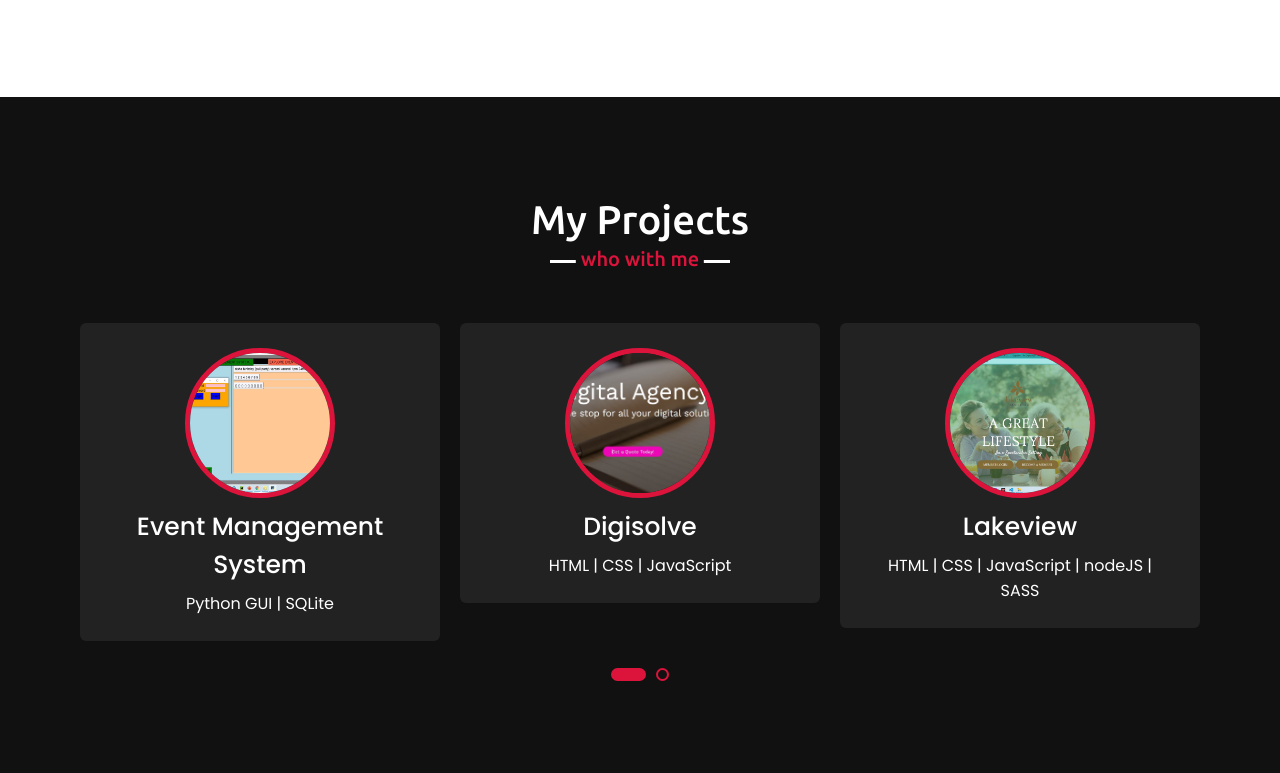
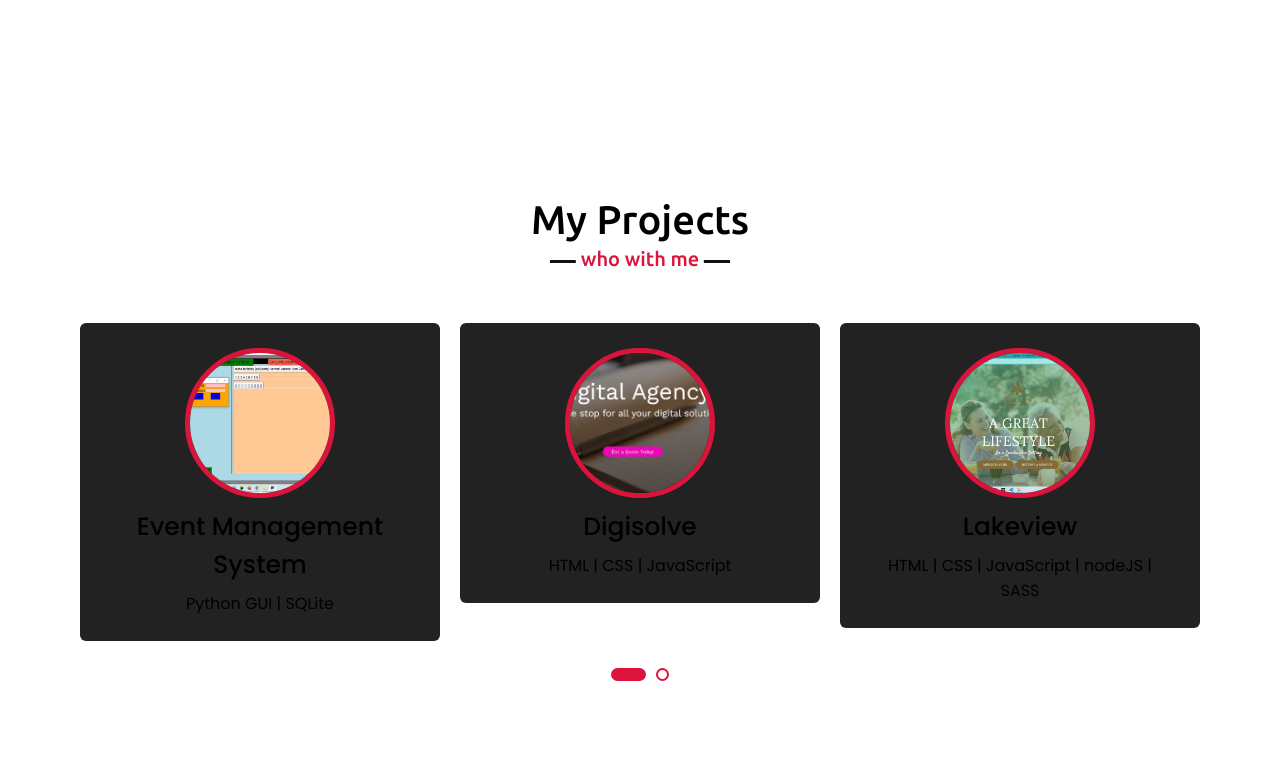
Before and after one commit to Nisharaibxr/portfolio, a plain HTML site: page index.html in a window 1280 px wide. Shown: the part 2667-3440 px from the top of the page. Drawn offline with nearby package versions, Linux system fonts and the light colour scheme.

Commit message:
Update style.css

```diff
--- a/style.css
+++ b/style.css
@@ -258,16 +258,16 @@ section .title::after{
 }
 
 /* services section styling */
-.services, .teams{
+.services, .project{
     color:#fff;
     background: #111;
 }
 .services .title::before,
-.teams .title::before{
+.project .title::before{
     background: #fff;
 }
 .services .title::after,
-.teams .title::after{
+.project .title::after{
     background: #111;
     content: "what i provide";
 }
```
